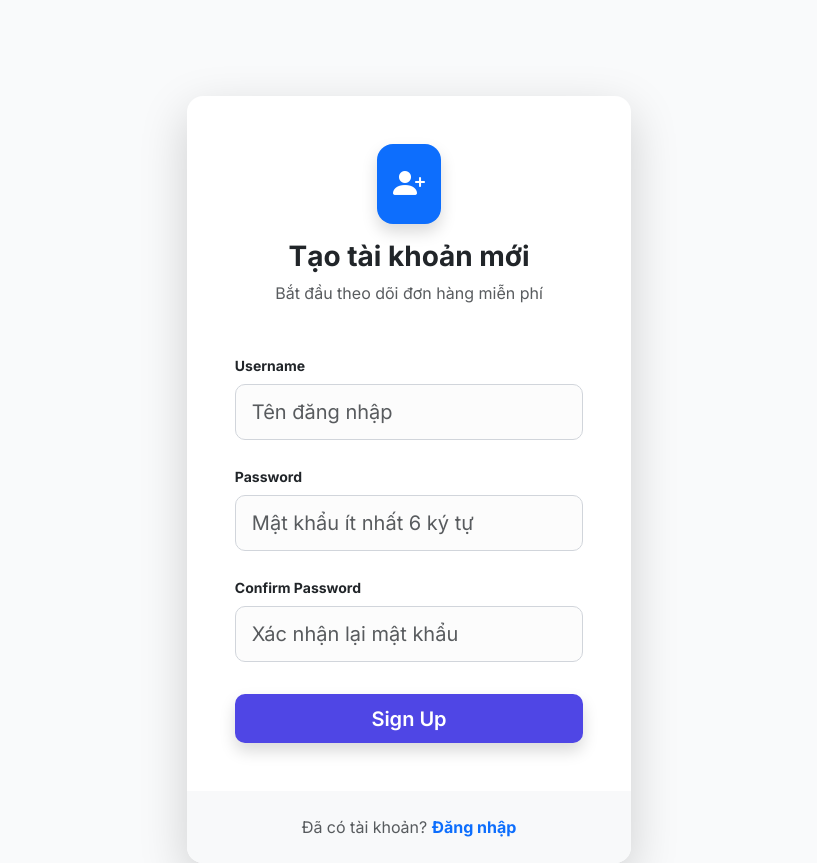
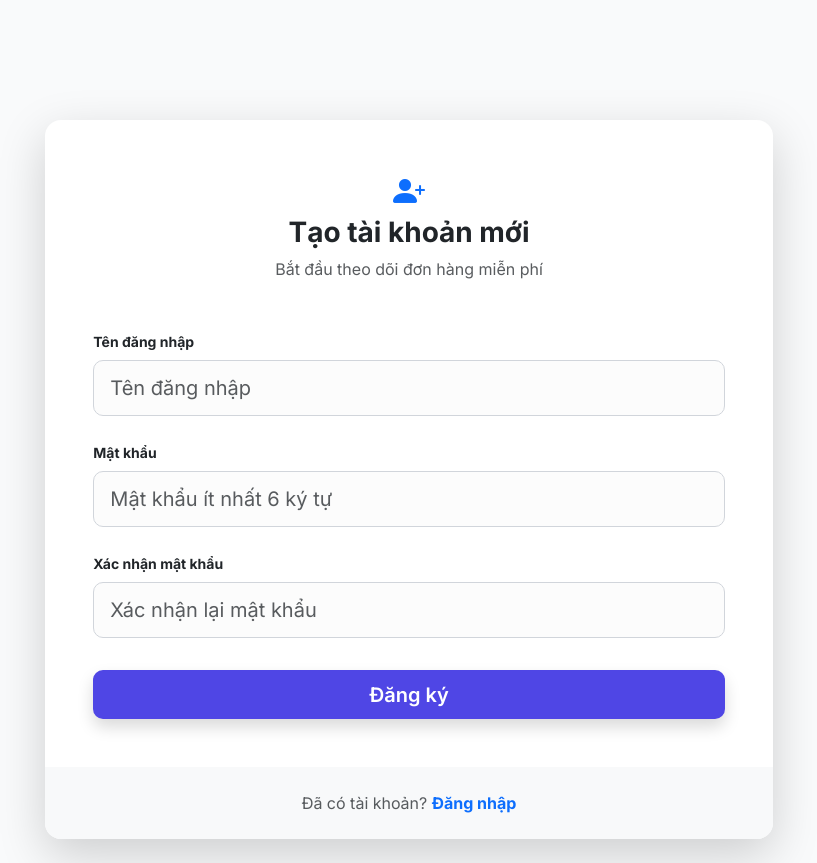
Before and after one commit to nguyenngocdantruong/TrackingOrder, a Flask app: page /auth/register in a window 1280 px wide. Shown: the part 85-948 px from the top of the page, without its empty margins (231-1048 px from the left). Run offline with Flask 3, Linux system fonts and the light colour scheme.

Commit message:
chores: convert language ui

```diff
--- a/app/auth/forms.py
+++ b/app/auth/forms.py
@@ -4,20 +4,20 @@ from wtforms.validators import DataRequired, Length, EqualTo, ValidationError
 from app.repos.users_repo import UsersRepo
 
 class RegistrationForm(FlaskForm):
-    username = StringField('Username', validators=[DataRequired(), Length(min=2, max=20)])
-    password = PasswordField('Password', validators=[DataRequired()])
-    confirm_password = PasswordField('Confirm Password', validators=[DataRequired(), EqualTo('password')])
-    submit = SubmitField('Sign Up')
+    username = StringField('Tên đăng nhập', validators=[DataRequired(), Length(min=2, max=20)])
+    password = PasswordField('Mật khẩu', validators=[DataRequired()])
+    confirm_password = PasswordField('Xác nhận mật khẩu', validators=[DataRequired(), EqualTo('password')])
+    submit = SubmitField('Đăng ký')
 
     def validate_username(self, username):
         user = UsersRepo.get_by_username(username.data)
         if user:
-            raise ValidationError('That username is taken. Please choose a different one.')
+            raise ValidationError('Tên đăng nhập đã tồn tại. Vui lòng chọn tên khác.')
 
 class LoginForm(FlaskForm):
-    username = StringField('Username', validators=[DataRequired()])
-    password = PasswordField('Password', validators=[DataRequired()])
-    submit = SubmitField('Login')
+    username = StringField('Tên đăng nhập', validators=[DataRequired()])
+    password = PasswordField('Mật khẩu', validators=[DataRequired()])
+    submit = SubmitField('Đăng nhập')
 
 
 class LinkTelegramForm(FlaskForm):
--- a/app/auth/routes.py
+++ b/app/auth/routes.py
@@ -13,7 +13,7 @@ def register():
     form = RegistrationForm()
     if form.validate_on_submit():
         UsersRepo.create(form.username.data, form.password.data)
-        flash('Your account has been created! You are now able to log in', 'success')
+        flash('Tài khoản đã được tạo thành công! Bạn có thể đăng nhập ngay bây giờ.', 'success')
         return redirect(url_for('auth.login'))
     return render_template('auth/register.html', title='Register', form=form)
 
@@ -29,7 +29,7 @@ def login():
             next_page = request.args.get('next')
             return redirect(next_page) if next_page else redirect(url_for('tracking.dashboard'))
         else:
-            flash('Login Unsuccessful. Please check username and password', 'danger')
+            flash('Đăng nhập không thành công. Vui lòng kiểm tra lại tên đăng nhập và mật khẩu.', 'danger')
     return render_template('auth/login.html', title='Login', form=form)
 
 @auth_bp.route("/logout")
--- a/app/templates/auth/login.html
+++ b/app/templates/auth/login.html
@@ -1,11 +1,11 @@
 {% extends "layout.html" %}
 {% block content %}
 <div class="row justify-content-center px-2">
-    <div class="col-12 col-sm-10 col-md-7 col-lg-5">
+    <div class="col-12 col-sm-10 col-md-7 col-lg-7">
         <div class="card shadow-lg border-0 mt-5">
             <div class="card-body p-5">
                 <div class="text-center mb-5">
-                    <div class="bg-primary text-white rounded-4 d-inline-block p-3 mb-3 shadow">
+                    <div class="text-primary">
                         <i class="bi bi-person-circle fs-2"></i>
                     </div>
                     <h3 class="fw-bold">Chào mừng trở lại</h3>
--- a/app/templates/auth/register.html
+++ b/app/templates/auth/register.html
@@ -1,11 +1,11 @@
 {% extends "layout.html" %}
 {% block content %}
 <div class="row justify-content-center px-2">
-    <div class="col-12 col-sm-10 col-md-7 col-lg-5">
+    <div class="col-12 col-sm-10 col-md-7 col-lg-7">
         <div class="card shadow-lg border-0 mt-5">
             <div class="card-body p-5">
                 <div class="text-center mb-5">
-                    <div class="bg-primary text-white rounded-4 d-inline-block p-3 mb-3 shadow">
+                    <div class="text-primary">
                         <i class="bi bi-person-plus-fill fs-2"></i>
                     </div>
                     <h3 class="fw-bold">Tạo tài khoản mới</h3>
--- a/app/templates/layout.html
+++ b/app/templates/layout.html
@@ -106,7 +106,7 @@
         </div>
     </nav>
 
-    <main class="container">
+    <main class=" py-4">
         {% block content %}{% endblock %}
     </main>
 
```
Also changed, not shown: app/tracking/forms.py (+4 -4 lines), app/tracking/routes.py (+6 -6 lines), app/tracking/services.py (+7 -0 lines).
